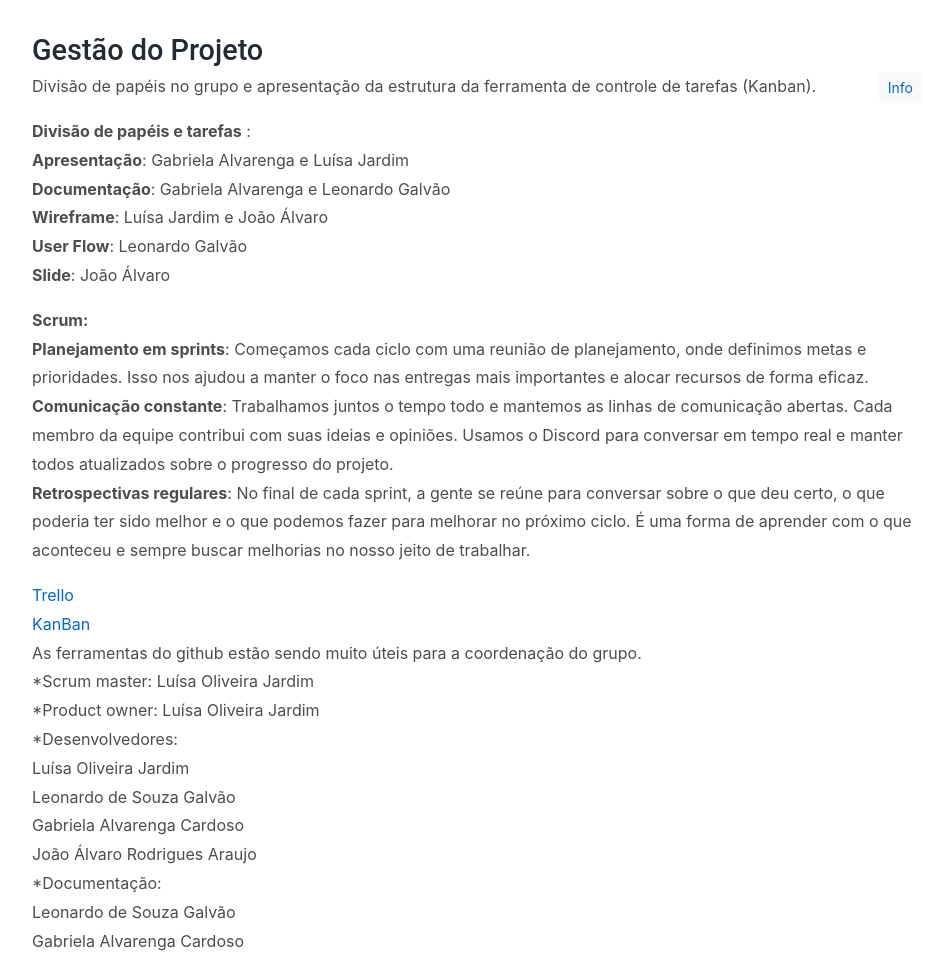
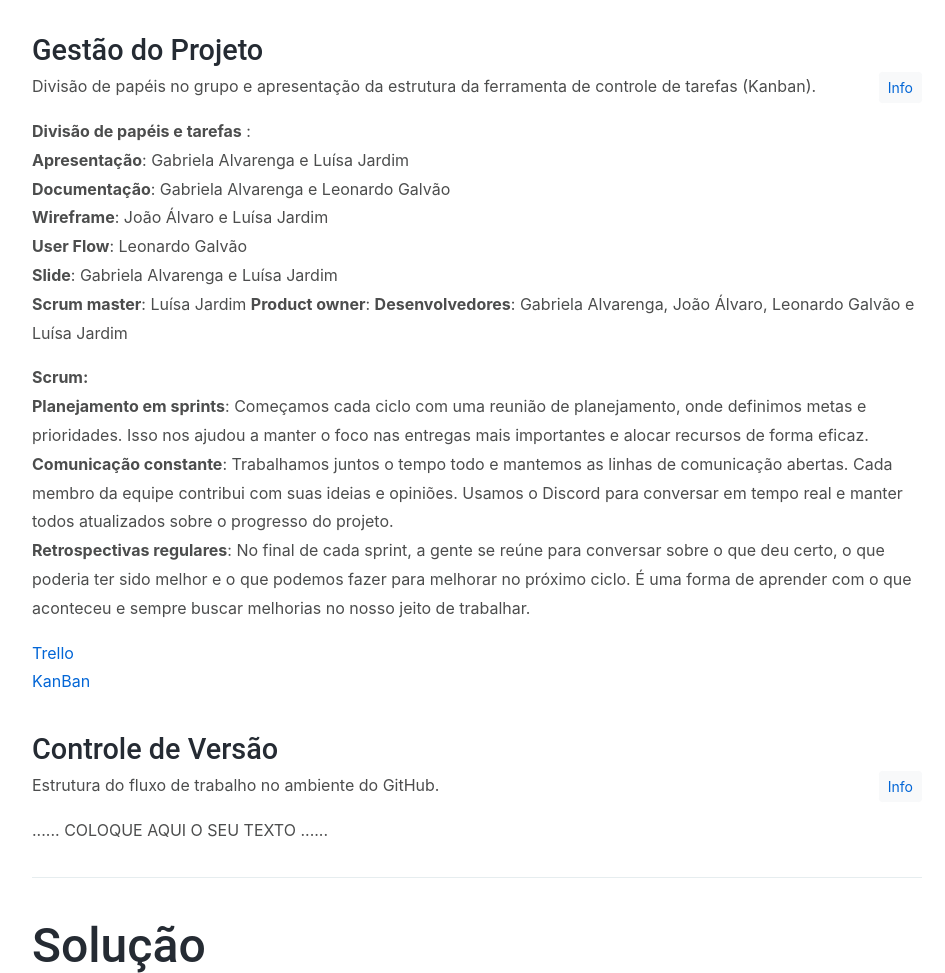
Before and after one commit to ICEI-PUC-Minas-PPLES-TI/plf-es-2024-1-ti1-0385100-falta-de-educacao-parental, a plain HTML site: page docs/index.html in a window 1280 px wide. Shown: the part 5082-6055 px from the top of the page, without its empty margins (293-1238 px from the left). Drawn offline with Linux system fonts and the light colour scheme.

Commit message:
Update index.html

```diff
--- a/docs/index.html
+++ b/docs/index.html
@@ -193,7 +193,12 @@
                 Adicione informações sobre o público-alvo por meio de uma descrição textual, ou diagramas de personas,
                 mapa de stakeholders, ou como o grupo achar mais conveniente.
               </div>
-              <p>O público-alvo da nossa aplicação é bem amplo, já que "Mãe Coruja" procura atender a todas as famílias, o que implica o casal de primeira viagem, o casal separado, casais com outras estruturas familiares e muitos outros. Os usuários podem ter experiências diferentes com tecnologia, alguns dominam o uso de smartphones, enquanto outros não estão acostumados com essa ferramenta. Os casais podem estar em situações complicadas ao procurar pela aplicação, portanto eles devem estar em total controle de quais funções usar e como implantar a aplicação em seu cotidiano.</p>
+              <p>O público-alvo da nossa aplicação é bem amplo, já que "Mãe Coruja" procura atender a todas as famílias,
+                o que implica o casal de primeira viagem, o casal separado, casais com outras estruturas familiares e
+                muitos outros. Os usuários podem ter experiências diferentes com tecnologia, alguns dominam o uso de
+                smartphones, enquanto outros não estão acostumados com essa ferramenta. Os casais podem estar em
+                situações complicadas ao procurar pela aplicação, portanto eles devem estar em total controle de quais
+                funções usar e como implantar a aplicação em seu cotidiano.</p>
             </section>
 
           </section>
@@ -589,26 +594,33 @@
               <p><strong>Divisão de papéis e tarefas</strong> :<br>
                 <strong>Apresentação</strong>: Gabriela Alvarenga e Luísa Jardim<br>
                 <strong>Documentação</strong>: Gabriela Alvarenga e Leonardo Galvão<br>
-                <strong>Wireframe</strong>: Luísa Jardim e João Álvaro<br>
+                <strong>Wireframe</strong>: João Álvaro e Luísa Jardim<br>
                 <strong>User Flow</strong>: Leonardo Galvão<br>
-                <strong>Slide</strong>: João Álvaro<br>
+                <strong>Slide</strong>: Gabriela Alvarenga e Luísa Jardim <br>
+                <strong>Scrum master</strong>: Luísa Jardim
+                <strong>Product owner</strong>:
+                <strong>Desenvolvedores</strong>: Gabriela Alvarenga, João Álvaro, Leonardo Galvão e Luísa Jardim
               </p>
 
               <p><strong>Scrum:</strong><br>
-                <strong>Planejamento em sprints</strong>: Começamos cada ciclo com uma reunião de planejamento, onde definimos metas e
+                <strong>Planejamento em sprints</strong>: Começamos cada ciclo com uma reunião de planejamento, onde
+                definimos metas e
                 prioridades. Isso nos ajudou a manter o foco nas entregas mais importantes e alocar recursos de forma
                 eficaz.<br>
 
-                <strong>Comunicação constante</strong>: Trabalhamos juntos o tempo todo e mantemos as linhas de comunicação abertas. Cada
+                <strong>Comunicação constante</strong>: Trabalhamos juntos o tempo todo e mantemos as linhas de
+                comunicação abertas. Cada
                 membro da equipe contribui com suas ideias e opiniões. Usamos o Discord para conversar em tempo real e
                 manter todos atualizados sobre o progresso do projeto.<br>
 
-                <strong>Retrospectivas regulares</strong>: No final de cada sprint, a gente se reúne para conversar sobre o que deu
+                <strong>Retrospectivas regulares</strong>: No final de cada sprint, a gente se reúne para conversar
+                sobre o que deu
                 certo, o que poderia ter sido melhor e o que podemos fazer para melhorar no próximo ciclo. É uma forma
                 de aprender com o que aconteceu e sempre buscar melhorias no nosso jeito de trabalhar.<br>
               </p>
 
-              <p><a href="https://trello.com/b/YNXApmpn/projeto-mãe-coruja">Trello</a> <br><a href="https://github.com/orgs/ICEI-PUC-Minas-PPLES-TI/projects/377/views/1">KanBan</a><br>As ferramentas do github estão sendo muito úteis para a coordenação do grupo. <br>*Scrum master: Luísa Oliveira Jardim<br> *Product owner: Luísa Oliveira Jardim<br> *Desenvolvedores: <br>Luísa Oliveira Jardim <br>Leonardo de Souza Galvão <br> Gabriela Alvarenga Cardoso <br>João Álvaro Rodrigues Araujo<br> *Documentação: <br>Leonardo de Souza Galvão <br> Gabriela Alvarenga Cardoso</p>
+              <p><a href="https://trello.com/b/YNXApmpn/projeto-mãe-coruja">Trello</a> <br><a
+                  href="https://github.com/orgs/ICEI-PUC-Minas-PPLES-TI/projects/377/views/1">KanBan</a>
             </section>
 
 
```
Lines whose indentation alone changed are shown as unchanged.
